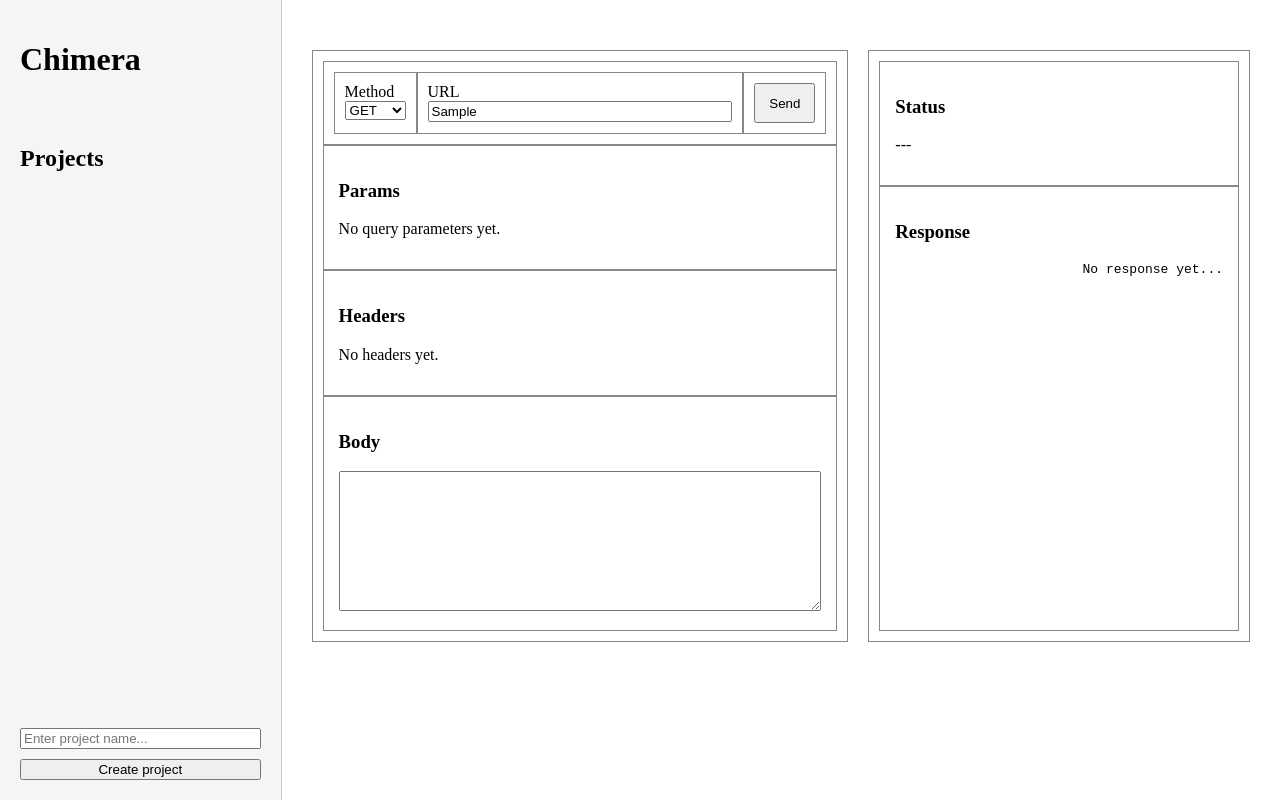
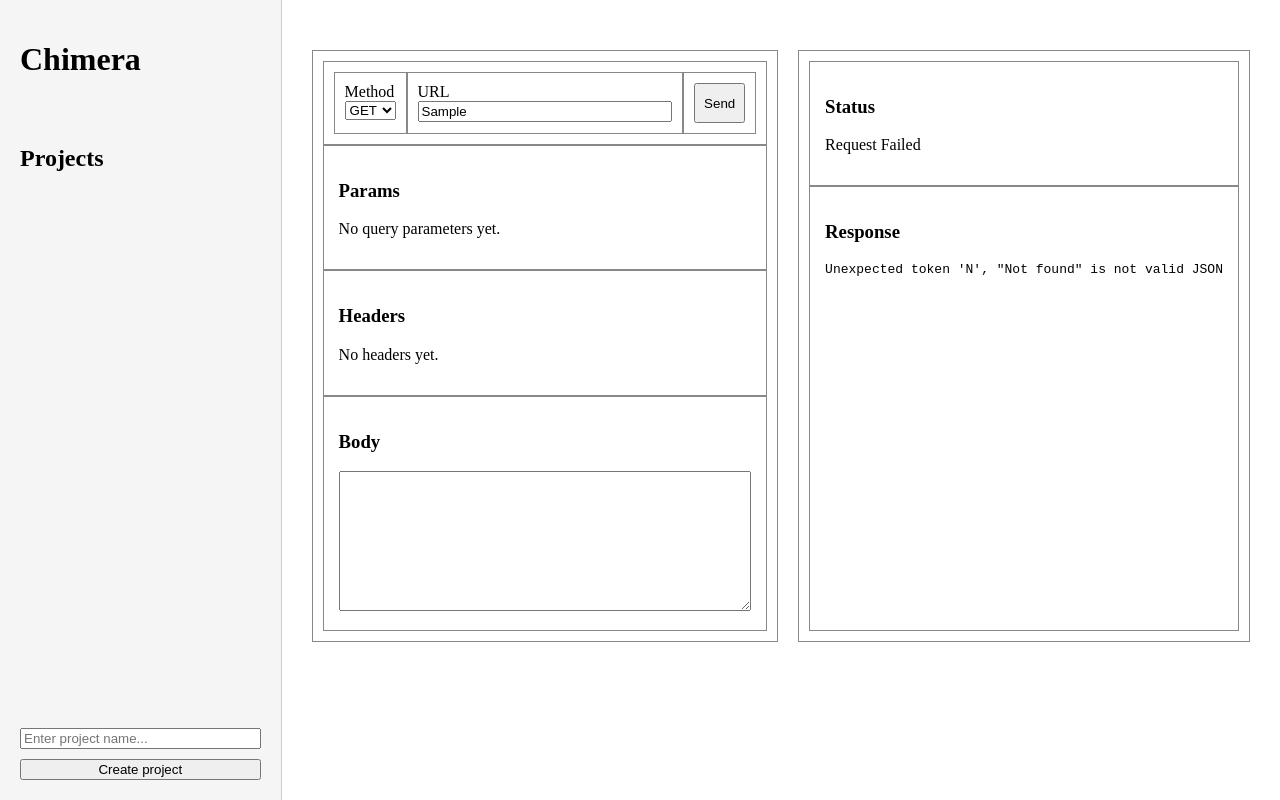
Before and after one commit to Alpha241026/Project-CrossCurrent, a plain HTML site: page frontend/index.html in a window 1280 px wide. Both pictures are taken after typing "Sample" into the empty fields and a click on the button "Send". Drawn offline with Linux system fonts and the light colour scheme; no server answers.

Commit message:
feat(slice-2):first complete request builder (& response viewer) frontend

```diff
--- a/frontend/index.html
+++ b/frontend/index.html
@@ -79,7 +79,7 @@
                 <div class="response-viewer">
                     <div class="status-section">
                         <h3>Status</h3>
-                        <p>---</p>
+                        <p id="status-output">---</p>
                     </div>
 
                     <div class="json-section">
--- a/frontend/js/main.js
+++ b/frontend/js/main.js
@@ -1,41 +1,109 @@
-const proInput = document.querySelector("#pro-input")
+const proInput = document.querySelector("#pro-input");
 const proButton = document.querySelector("#pro-button");
 const proList = document.querySelector("#project-list");
 
+const methodSelect = document.querySelector("#method");
+const urlInput = document.querySelector("#url");
+const bodyInput = document.querySelector("#request-body");
+
+const sendButton = document.querySelector("#send-btn");
+
+const statusOutput = document.querySelector("#status-output");
+const responseOutput = document.querySelector("#response-output");
+
 proButton.addEventListener("click", createProject); //create a project when the button is clicked
+sendButton.addEventListener("click", sendRequest);  //send the configured HTTP request
 
 //sends a new project to the backend
 function createProject() {
     const name = proInput.value;
 
     //prevent empty project names
-    if (name.trim()=="") {
-            alert("Name can't be empty!")
-            return
+    if (name.trim() == "") {
+        alert("Name can't be empty!");
+        return;
     }
 
-    fetch("http://127.0.0.1:5000/projects", {method: "POST", headers: {"Content-Type":"application/json"}, body:JSON.stringify({ name })
-    }).then(()=>{
-        proInput.value=""; //clear the input and refresh the project list
+    fetch("http://127.0.0.1:5000/projects", {
+        method: "POST",
+        headers: {
+            "Content-Type": "application/json"
+        },
+        body: JSON.stringify({ name })
+    }).then(() => {
+        proInput.value = ""; //clear the input and refresh the project list
         loadProjects();
     });
-
 }
 
 //fetches and displays all projects
 function loadProjects() {
     fetch("http://127.0.0.1:5000/projects", {
-    method: "GET"
-    }).then((response)=>{
-        return response.json()
-    }).then((data)=>{
+        method: "GET"
+    }).then((response) => {
+        return response.json();
+    }).then((data) => {
+
         proList.innerHTML = ""; //rebuild the sidebar from the latest backend data
-        for(const project of data) {
+
+        for (const project of data) {
             const projectItem = document.createElement("li");
             projectItem.textContent = project.name;
             proList.appendChild(projectItem);
         }
-    })
+    });
 }
 
-loadProjects(); //load existing projects when the page opens
+//sends an HTTP request from the request builder
+function sendRequest() {
+
+    //read the request inputs
+    const method = methodSelect.value;
+    const url = urlInput.value;
+    const body = bodyInput.value;
+
+    //prevent empty URLs
+    if (url.trim() === "") {
+        alert("URL can't be empty!");
+        return;
+    }
+
+    //build the fetch options
+    const options = {
+        method
+    };
+
+    //only attach a body for non-GET requests
+    if (method !== "GET") {
+        options.headers = {
+            "Content-Type": "application/json"
+        };
+
+        options.body = body;
+    }
+
+    //send the request and display the result
+    fetch(url, options)
+        .then((response) => {
+
+            statusOutput.textContent =
+                `${response.status} ${response.statusText}`;
+
+            return response.json();
+        })
+        .then((data) => {
+
+            responseOutput.textContent =
+                JSON.stringify(data, null, 2);
+
+        })
+        .catch((error) => {
+
+            statusOutput.textContent = "Request Failed";
+            responseOutput.textContent = error.message;
+
+        });
+}
+
+//load existing projects when the page opens
+loadProjects();
```
